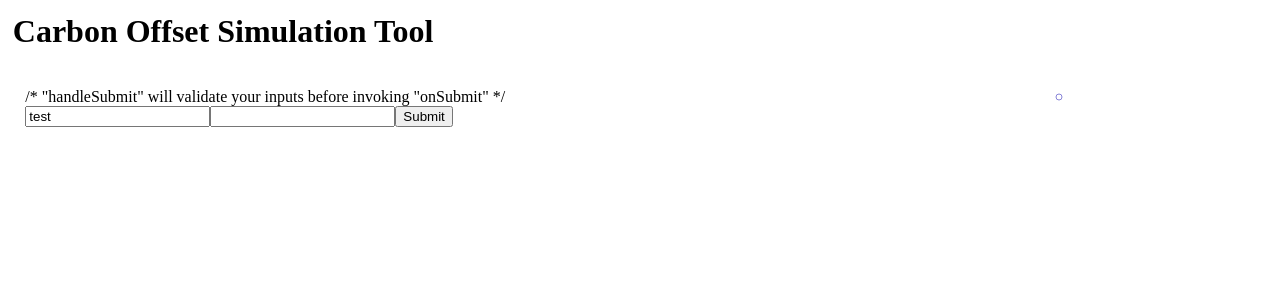
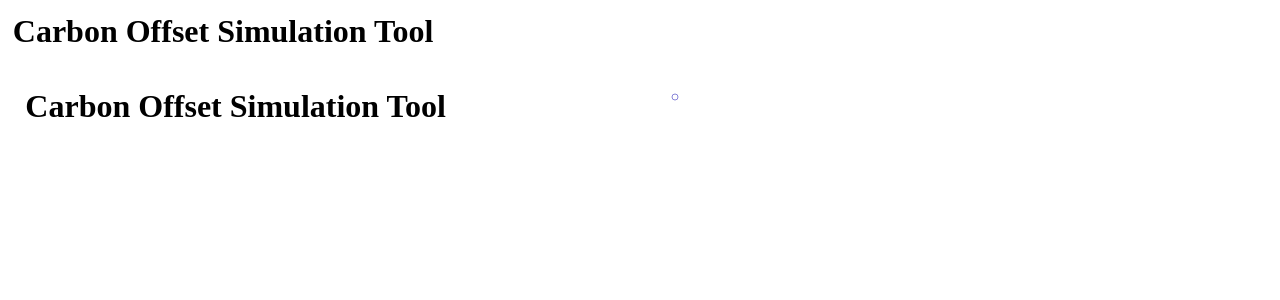
Before and after one commit to barnabycollins/S2Z-Challenge, a React (Vite) app: page / in a window 1280 px wide. Shown: the top 300 px of the page. Built offline with nearby package versions, Linux system fonts and the light colour scheme.

Commit message:
React function => class, start designing data flow

```diff
--- a/src/App.tsx
+++ b/src/App.tsx
@@ -1,32 +1,61 @@
-import Form from './Form';
+import React from 'react';
+import LeftPanel from './LeftPanel';
 import RightPanel from './RightPanel';
+import OffsetPlanEntry from './constructs';
 import './App.scss';
 
-function Header() {
+interface AppProps {};
+interface AppState {
+  offsetPlan: OffsetPlanEntry[]
+};
+
+class App extends React.Component<AppProps, AppState> {
+  constructor(props: AppProps) {
+    super(props);
+    this.state = {
+      offsetPlan: []
+    };
+  }
+
+  updatePlan(newPlan: OffsetPlanEntry[]) {
+    this.setState({
+      offsetPlan: newPlan
+    });
+  }
+
+  render() {
+    return (
+      <div id="app">
+        <Header></Header>
+        <AppBody updatePlan={this.updatePlan}></AppBody>
+      </div>
+    );
+  }
+}
+
+class Header extends React.Component {
+  render() {
     return (
       <div id="header">
         <h1>Carbon Offset Simulation Tool</h1>
       </div>
     );
   }
+}
 
-function Main() {
+interface AppBodyProps {
+  updatePlan(newPlan: OffsetPlanEntry[]): void
+};
+
+class AppBody extends React.Component<AppBodyProps, {}> {
+  render() {
     return (
       <div id="main">
-      <Form></Form>
+        <LeftPanel></LeftPanel>
         <RightPanel></RightPanel>
       </div>
     );
   }
-
-function App() {
-
-  return (
-    <div id="app">
-      <Header></Header>
-      <Main></Main>
-    </div>
-  );
 }
 
 export default App;
--- /dev/null
+++ b/src/LeftPanel.tsx
@@ -0,0 +1,16 @@
+import React from "react";
+import OffsetPlanEntry from './constructs';
+
+interface LeftPanelProps {
+  updatePlan(newPlan: OffsetPlanEntry[]): void
+};
+
+export default class LeftPanel extends React.Component<LeftPanelProps, {}> {
+  render() {
+    return (
+      <div id="header">
+        <h1>Carbon Offset Simulation Tool</h1>
+      </div>
+    );
+  }
+}
--- /dev/null
+++ b/src/constructs.ts
@@ -0,0 +1,9 @@
+export default interface monthDate {
+    month: number,
+    year: number
+};
+
+export default interface offsetPlanEntry {
+    date: monthDate,
+    trees: number
+};
```
Also changed, not shown: src/RightPanel.tsx (+7 -2 lines), src/dates.ts (+7 -5 lines). Lines whose indentation alone changed are shown as unchanged.
